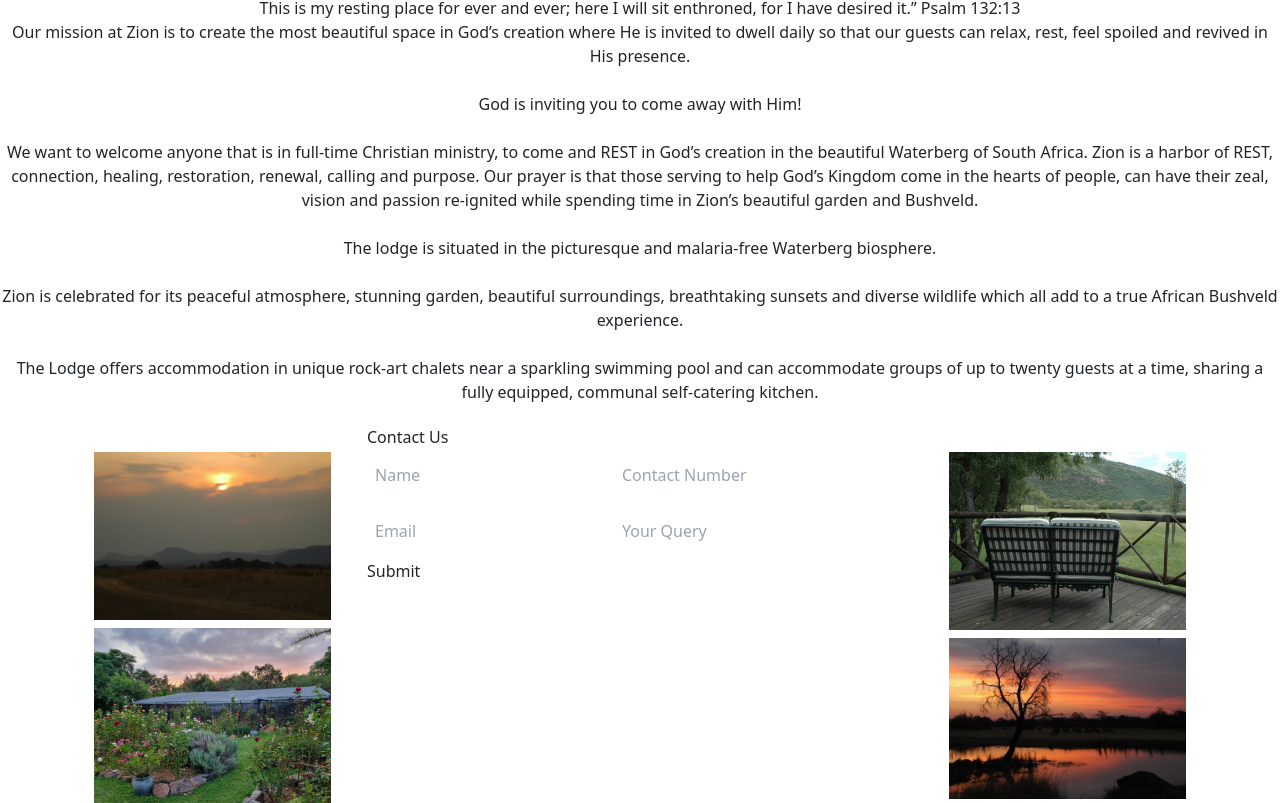
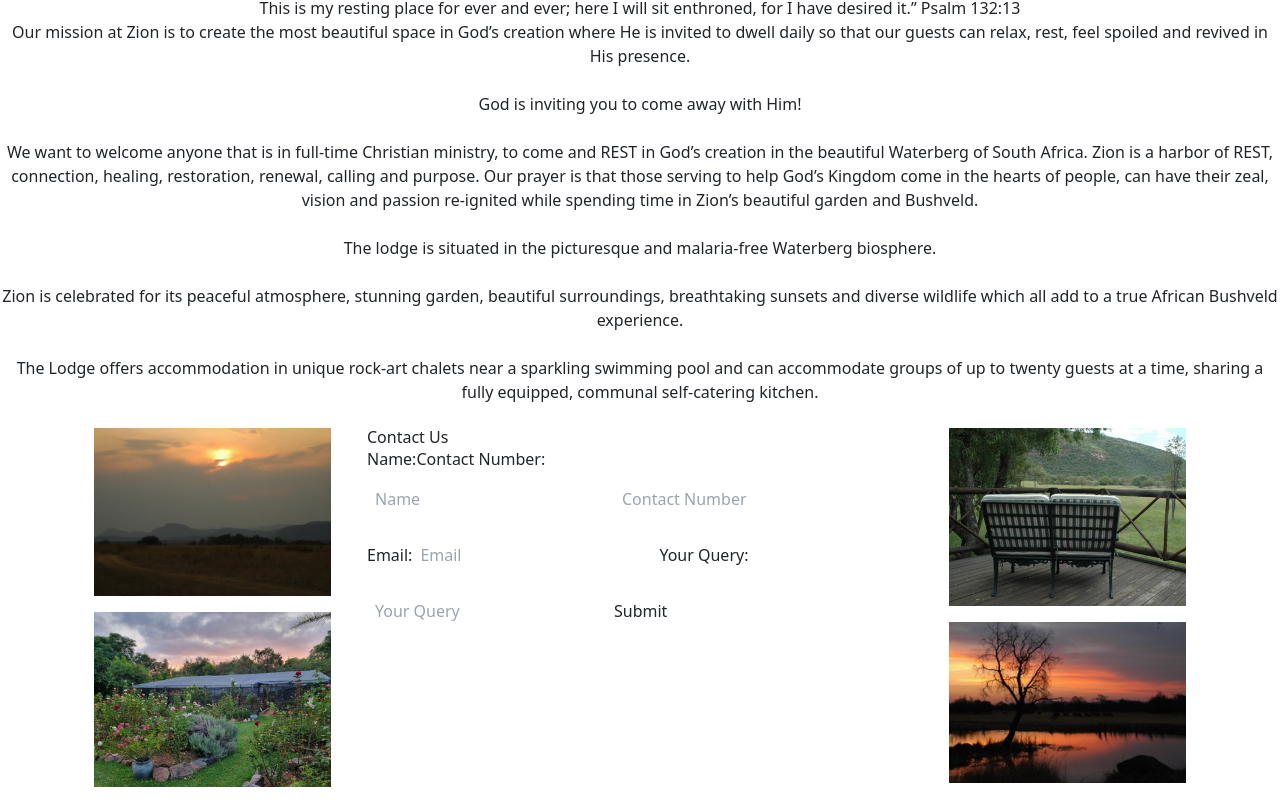
Before and after one commit to DvZ02/Zion-Garden-and-Game-Lodge, a Vue app in the folder zionlodge/: page /#/ in a window 1280 px wide. Shown: the part 1883-2686 px from the top of the page. Built offline with nearby package versions, Linux system fonts and the light colour scheme; no server answers; the database is empty; a web font is replaced by a local one.

Commit message:
💄 Contact Us labels

```diff
--- a/zionlodge/src/components/ContactUs.vue
+++ b/zionlodge/src/components/ContactUs.vue
@@ -9,24 +9,30 @@
             <div class="col">
                 <div class="container">
                     <div class="row">
-                        <img class="md:w-[15svw] rounded-[7%] mx-auto mt-4" id="..." src="../assets/sunset_1.jpg" alt="...">
+                        <img class="md:w-[15svw] rounded-[7%] mx-auto mt-12" id="..." src="../assets/sunset_1.jpg" alt="...">
                     </div>
                     <div class="row">
-                        <img class="md:w-[15svw] rounded-[7%] mx-auto mt-2" id="..." src="../assets/roos_1.png" alt="...">
+                        <img class="md:w-[15svw] rounded-[7%] mx-auto mt-3" id="..." src="../assets/roos_1.png" alt="...">
                     </div>
                 </div>
             </div>
             <div class="col-6">
-                <div class="bg-ziongreen md:h-[41svh] h-[15svh] shadow-xl rounded-2xl md:mb-10 mb-8">
+                <div class="bg-ziongreen md:h-[98%] h-[15svh] shadow-xl rounded-2xl md:mb-10 mb-8 font-body text-xl">
                     <div class="flex items-center justify-center p-6">
                         <h1 class="md:text-[40px] text-[2svh] items-centerfont-bold font-title">Contact Us</h1>
                     </div>
                     <div>
                         <div class="flex space-x-4">
+                            <label class="md:w-[38%] mx-auto flex">Name:</label>
+                            <label class="md:w-[38%] mx-auto flex">Contact Number:</label>
+                        </div>
+                        <div class="flex space-x-4">
                             <input class="md:w-[40%] mx-auto my-2 p-2 flex" type="text" placeholder="Name">
                             <input class="md:w-[40%] mx-auto my-2 p-2 flex" type="text" placeholder="Contact Number">
                         </div>
+                        <label class="md:w-[88%] mx-auto flex">Email:</label>
                         <input class="md:w-[90%] mx-auto my-2 p-2 flex" type="text" placeholder="Email">
+                        <label class="md:w-[88%] mx-auto flex">Your Query:</label>
                         <input class="md:w-[90%] md:h-[11svh] mx-auto my-2 p-2 flex" type="text" placeholder="Your Query">
                         <button class="bg-buttonface md:w-[33%] md:h-[6svh] mx-auto mt-[3svh] flex items-center justify-center text-center text-4xl rounded-3xl">Submit</button>
                     </div>
@@ -35,10 +41,10 @@
             <div class="col">
                 <div class="container">
                     <div class="row">
-                        <img class="md:w-[15svw] rounded-[7%] mx-auto mt-4" id="..." src="../assets/deck_view_1.jpg" alt="...">
+                        <img class="md:w-[15svw] rounded-[7%] mx-auto mt-12" id="..." src="../assets/deck_view_1.jpg" alt="...">
                     </div>
                     <div class="row">
-                        <img class="md:w-[15svw] rounded-[7%] mx-auto mt-2" id="..." src="../assets/sunset_2.jpg" alt="...">
+                        <img class="md:w-[15svw] rounded-[7%] mx-auto mt-3" id="..." src="../assets/sunset_2.jpg" alt="...">
                     </div>
                 </div>
             </div>
```
